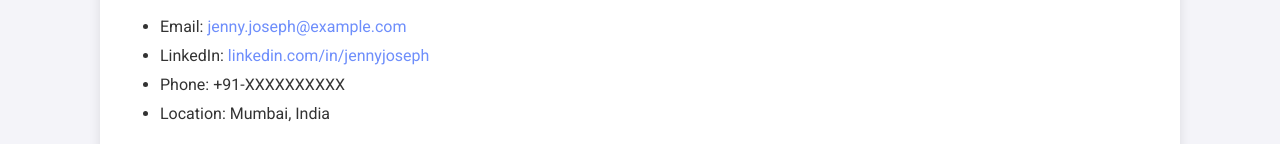
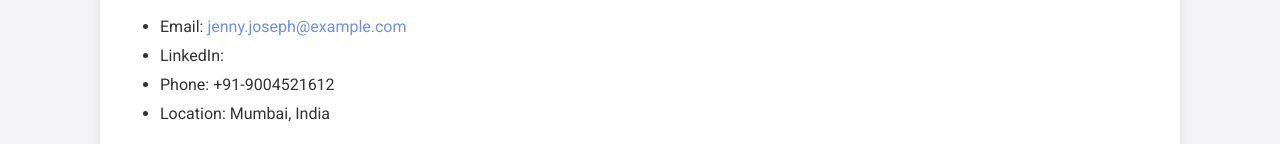
Before and after one commit to Jenny-Newtocoding/Jenny-Joseph, a plain HTML site: page index.html in a window 1280 px wide. Shown: the part 2074-2218 px from the top of the page. Drawn offline with Linux system fonts and the light colour scheme.

Commit message:
Update index.html

```diff
--- a/index.html
+++ b/index.html
@@ -226,8 +226,8 @@
             <h2>Contact</h2>
             <ul class="contact-info">
                 <li>Email: <a href="mailto:jenny.joseph@example.com">jenny.joseph@example.com</a></li>
-                <li>LinkedIn: <a href="https://www.linkedin.com/in/jennyjoseph" target="_blank">linkedin.com/in/jennyjoseph</a></li>
-                <li>Phone: +91-XXXXXXXXXX</li>
+                <li>LinkedIn: <a href="www.linkedin.com/in/jenny-joseph" target="_blank"http://linkedin.com/in/jenny-joseph-9272a7158></a></li>
+                <li>Phone: +91-9004521612</li>
                 <li>Location: Mumbai, India</li>
             </ul>
         </div>
```
